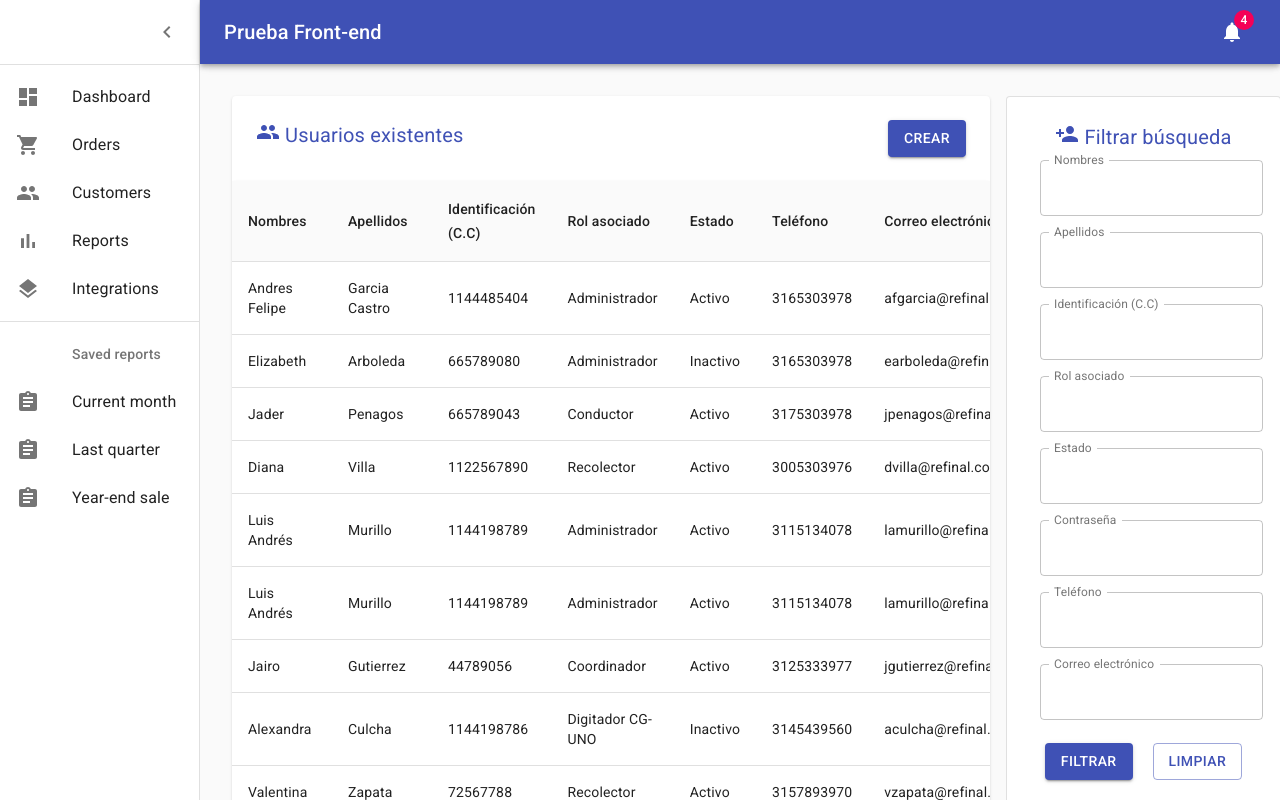
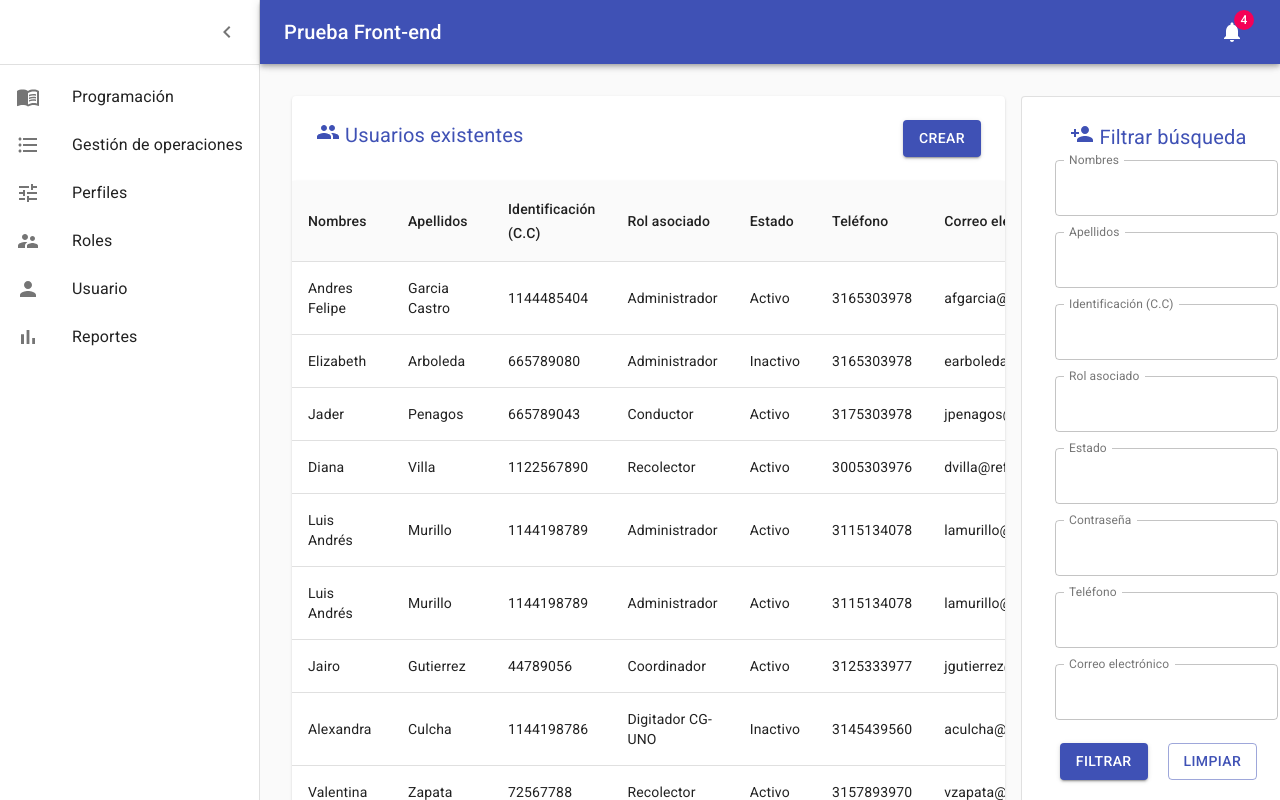
Before and after one commit to lenninIbarrraGonzalez/OLSoftware, a React app: page / in a window 1280 px wide. Built offline with nearby package versions, Linux system fonts and the light colour scheme.

Commit message:
modificando la información del menu desplegable

```diff
--- a/src/components/Layout.jsx
+++ b/src/components/Layout.jsx
@@ -13,9 +13,9 @@ import Badge from "@material-ui/core/Badge";
 import MenuIcon from "@material-ui/icons/Menu";
 import ChevronLeftIcon from "@material-ui/icons/ChevronLeft";
 import NotificationsIcon from "@material-ui/icons/Notifications";
-import { mainListItems, secondaryListItems } from "./listItems";
+import { listItems } from "./listItems";
 
-const drawerWidth = 200;
+const drawerWidth = 260;
 
 const useStyles = makeStyles((theme) => ({
   root: {
@@ -162,9 +162,9 @@ const Layout = ({ children }) => {
           </IconButton>
         </div>
         <Divider />
-        <List>{mainListItems}</List>
-        <Divider />
-        <List>{secondaryListItems}</List>
+        <List>{listItems}</List>
+        {/* <Divider />
+        <List>{secondaryListItems}</List> */}
       </Drawer>
       <main className={classes.content}>
         <div className={classes.appBarSpacer} />
--- a/src/components/listItems.jsx
+++ b/src/components/listItems.jsx
@@ -2,69 +2,51 @@ import React from "react";
 import ListItem from "@material-ui/core/ListItem";
 import ListItemIcon from "@material-ui/core/ListItemIcon";
 import ListItemText from "@material-ui/core/ListItemText";
-import ListSubheader from "@material-ui/core/ListSubheader";
-import DashboardIcon from "@material-ui/icons/Dashboard";
-import ShoppingCartIcon from "@material-ui/icons/ShoppingCart";
-import PeopleIcon from "@material-ui/icons/People";
+import MenuBookIcon from "@material-ui/icons/MenuBook";
+import FormatListBulletedIcon from "@material-ui/icons/FormatListBulleted";
+import TuneIcon from "@material-ui/icons/Tune";
+import SupervisorAccountIcon from "@material-ui/icons/SupervisorAccount";
+import PersonIcon from "@material-ui/icons/Person";
 import BarChartIcon from "@material-ui/icons/BarChart";
-import LayersIcon from "@material-ui/icons/Layers";
-import AssignmentIcon from "@material-ui/icons/Assignment";
 
-export const mainListItems = (
+// eslint-disable-next-line import/prefer-default-export
+export const listItems = (
   <div>
     <ListItem button>
       <ListItemIcon>
-        <DashboardIcon />
+        <MenuBookIcon />
       </ListItemIcon>
-      <ListItemText primary="Dashboard" />
+      <ListItemText primary="Programación" />
     </ListItem>
     <ListItem button>
       <ListItemIcon>
-        <ShoppingCartIcon />
+        <FormatListBulletedIcon />
       </ListItemIcon>
-      <ListItemText primary="Orders" />
+      <ListItemText primary="Gestión de operaciones" />
     </ListItem>
     <ListItem button>
       <ListItemIcon>
-        <PeopleIcon />
+        <TuneIcon />
       </ListItemIcon>
-      <ListItemText primary="Customers" />
+      <ListItemText primary="Perfiles" />
+    </ListItem>
+    <ListItem button>
+      <ListItemIcon>
+        <SupervisorAccountIcon />
+      </ListItemIcon>
+      <ListItemText primary="Roles" />
+    </ListItem>
+    <ListItem button>
+      <ListItemIcon>
+        <PersonIcon />
+      </ListItemIcon>
+      <ListItemText primary="Usuario" />
     </ListItem>
     <ListItem button>
       <ListItemIcon>
         <BarChartIcon />
       </ListItemIcon>
-      <ListItemText primary="Reports" />
-    </ListItem>
-    <ListItem button>
-      <ListItemIcon>
-        <LayersIcon />
-      </ListItemIcon>
-      <ListItemText primary="Integrations" />
+      <ListItemText primary="Reportes" />
     </ListItem>
   </div>
 );
-
-export const secondaryListItems = (
-  <div>
-    <ListSubheader inset>Saved reports</ListSubheader>
-    <ListItem button>
-      <ListItemIcon>
-        <AssignmentIcon />
-      </ListItemIcon>
-      <ListItemText primary="Current month" />
-    </ListItem>
-    <ListItem button>
-      <ListItemIcon>
-        <AssignmentIcon />
-      </ListItemIcon>
-      <ListItemText primary="Last quarter" />
-    </ListItem>
-    <ListItem button>
-      <ListItemIcon>
-        <AssignmentIcon />
-      </ListItemIcon>
-      <ListItemText primary="Year-end sale" />
-    </ListItem>
-  </div>
-);
```
